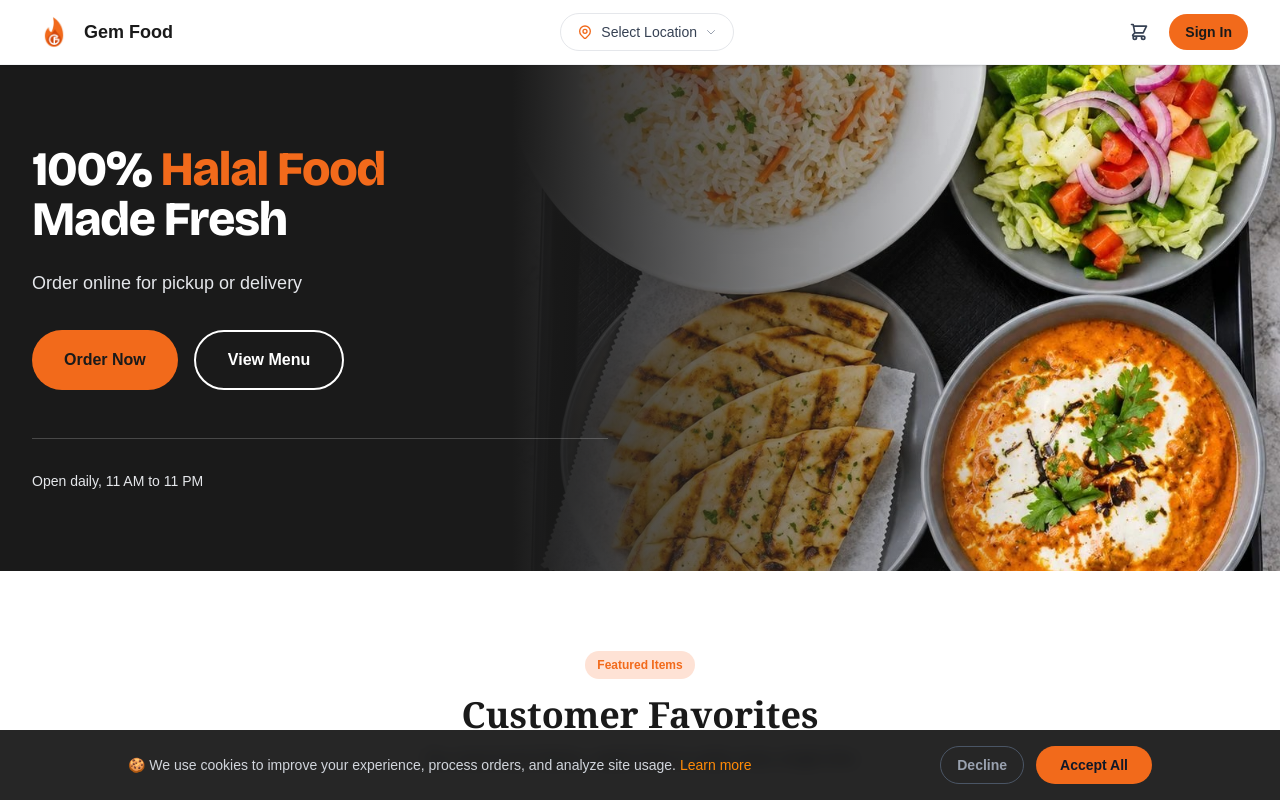
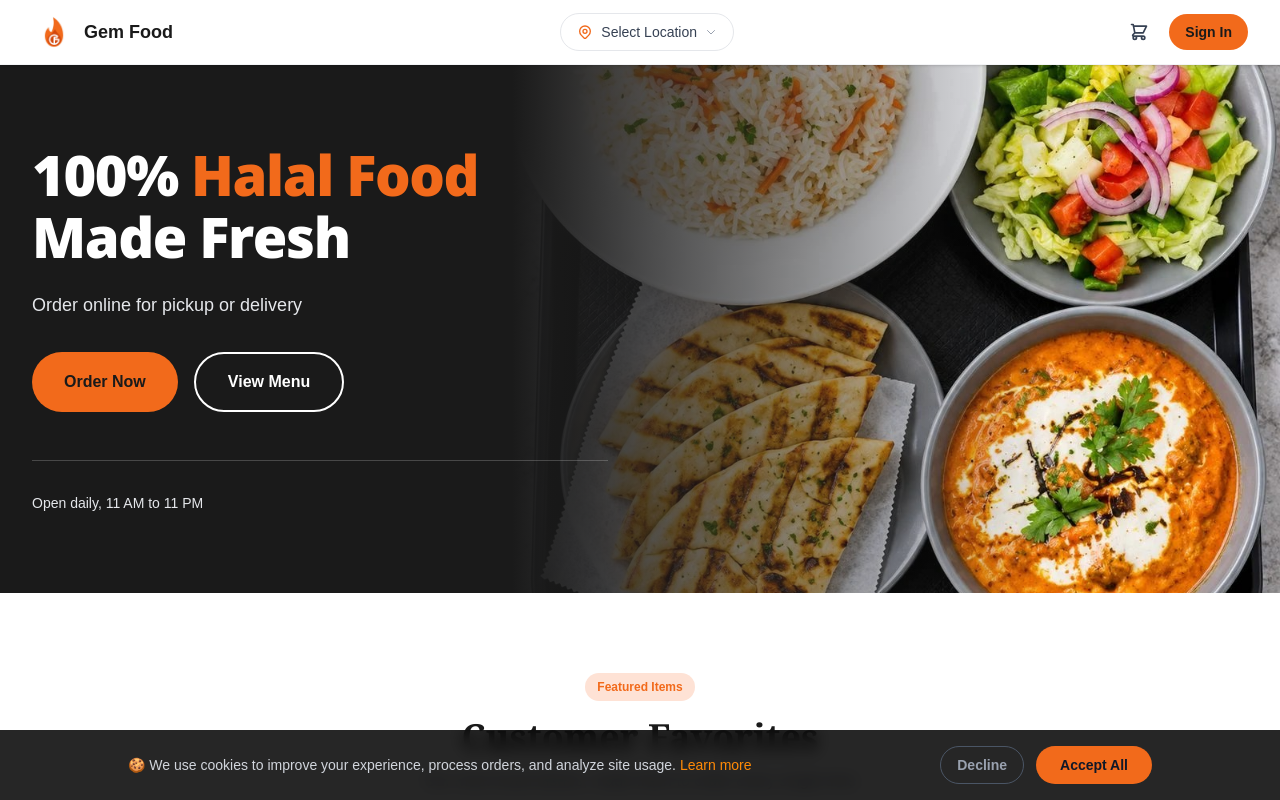
Before and after one commit to mofassalh/gemfood-next, a Next.js app: page / in a window 1280 px wide. Shown: the top 800 px of the page. Built offline with nearby package versions, Linux system fonts and the light colour scheme; no server answers; the database is empty.

Commit message:
Hero: switch headline font to Open Sans ExtraBold
Co-Authored-By: Claude Opus 5.5 <noreply@anthropic.com>
Claude-Session: https://claude.ai/code/session_01W39HcdChpfHVw6V19HPLzJ

```diff
--- a/src/components/HeroSection.tsx
+++ b/src/components/HeroSection.tsx
@@ -1,12 +1,12 @@
 'use client'
 
 import { useEffect, useState } from 'react'
-import { Bricolage_Grotesque } from 'next/font/google'
+import { Open_Sans } from 'next/font/google'
 import { createClient } from '@/lib/supabase'
 import { RESTAURANT_ID } from '@/lib/restaurant'
 
 // Hero headline font (only used here; other headings keep the site display font)
-const heroFont = Bricolage_Grotesque({ subsets: ['latin'], weight: ['800'], display: 'swap' })
+const heroFont = Open_Sans({ subsets: ['latin'], weight: ['800'], display: 'swap' })
 
 interface HeroProps {
   onOrderClick: () => void
@@ -102,7 +102,7 @@ export default function HeroSection({ onOrderClick }: HeroProps) {
             </div>
           )}
 
-          <h1 className={`${heroFont.className} text-4xl sm:text-5xl font-extrabold leading-[1.05] tracking-tight mb-6 text-white`}>
+          <h1 className={`${heroFont.className} text-4xl sm:text-5xl lg:text-[3.5rem] font-extrabold leading-[1.1] tracking-tight mb-6 text-white`}>
             {heroTitle1}{' '}
             <span className="sm:whitespace-nowrap" style={{ color: primaryColor }}>{heroTitle2}</span>
             <br />
```
